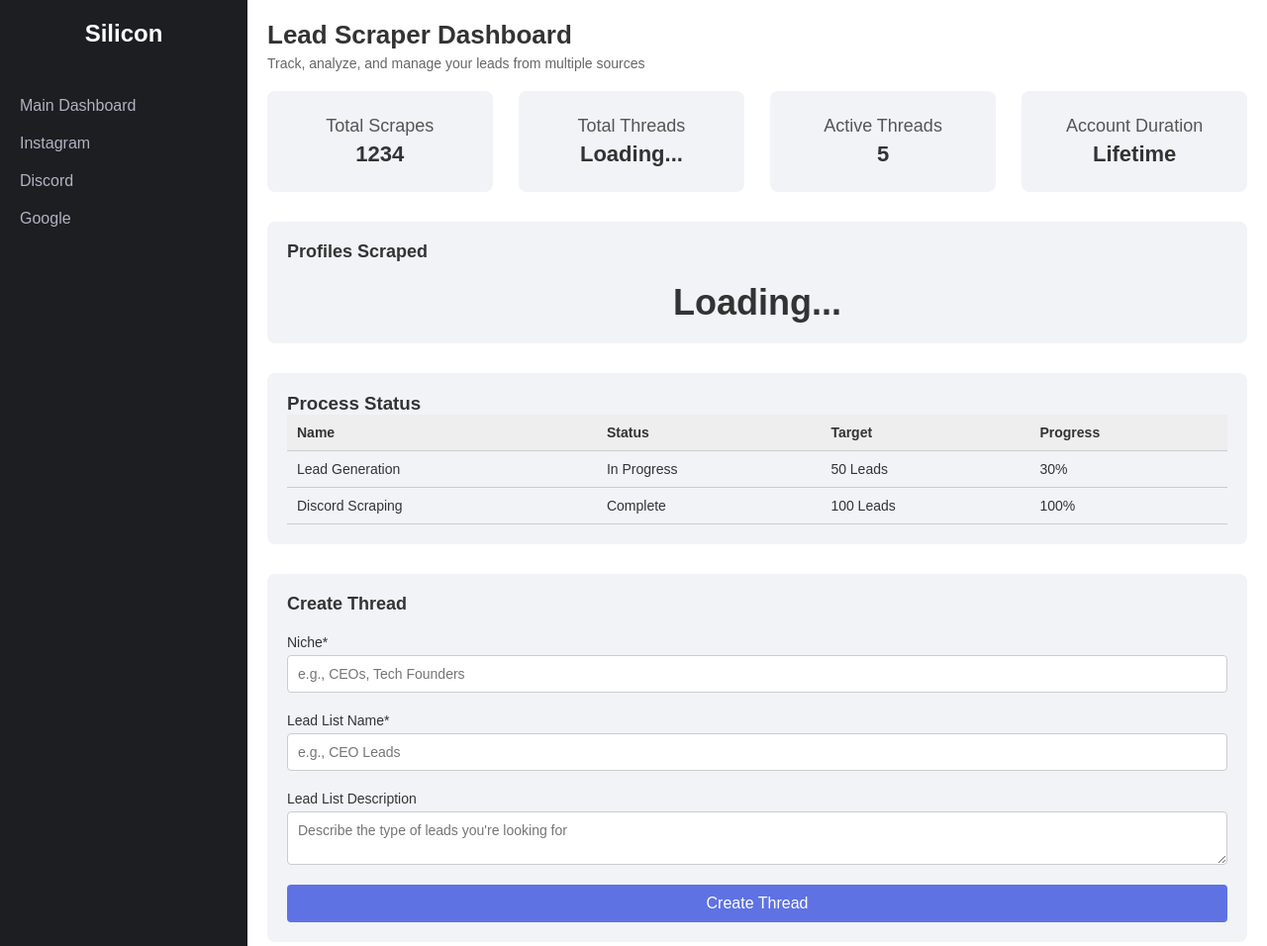
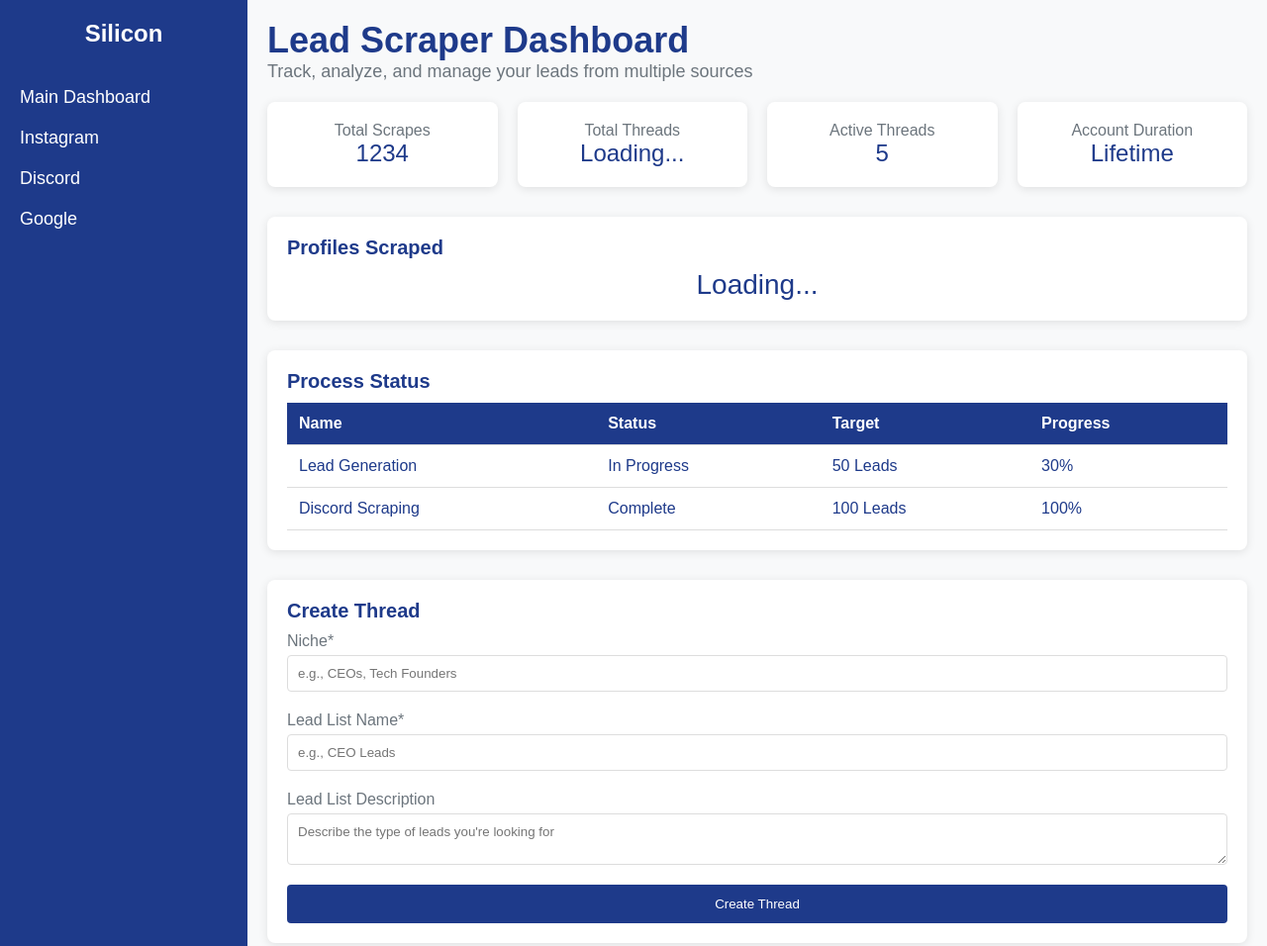
Before and after one commit to Chips-pixel/Siliconleads, a plain HTML site: page index.html in a window 1280 px wide. Shown: the top 956 px of the page at 99% size. Drawn offline with Linux system fonts and the light colour scheme.

Commit message:
Update styles.css

```diff
--- a/styles.css
+++ b/styles.css
@@ -1,4 +1,4 @@
-/* General styles */
+/* General Styles */
 * {
     margin: 0;
     padding: 0;
@@ -7,30 +7,29 @@
 }
 
 body {
-    background-color: #f4f6f9;
-    color: #333;
+    background-color: #f8f9fa;
+    display: flex;
+    min-height: 100vh;
 }
 
 .container {
     display: flex;
-    min-height: 100vh;
+    width: 100%;
 }
 
-/* Sidebar */
+/* Sidebar Styles */
 .sidebar {
+    background-color: #1e3a8a; /* Dark Blue */
+    color: #fff;
     width: 250px;
-    background-color: #1d1e22;
     padding: 20px;
-    display: flex;
-    flex-direction: column;
 }
 
 .sidebar .logo {
-    color: white;
     font-size: 24px;
     font-weight: bold;
+    margin-bottom: 40px;
     text-align: center;
-    margin-bottom: 30px;
 }
 
 .sidebar nav ul {
@@ -38,24 +37,24 @@ body {
 }
 
 .sidebar nav ul li {
-    margin: 20px 0;
+    margin-bottom: 20px;
 }
 
 .sidebar nav ul li a {
-    color: #b0b3c0;
+    color: #fff;
     text-decoration: none;
-    font-size: 16px;
+    font-size: 18px;
+    display: block;
 }
 
 .sidebar nav ul li a:hover {
-    color: #ffffff;
+    color: #ffb703; /* Yellow for hover effect */
 }
 
-/* Main Content */
+/* Main Content Styles */
 .main-content {
-    flex-grow: 1;
+    flex: 1;
     padding: 20px;
-    background-color: #fff;
 }
 
 .header {
@@ -63,69 +62,74 @@ body {
 }
 
 .header h1 {
-    font-size: 26px;
-    margin-bottom: 5px;
+    font-size: 36px;
+    color: #1e3a8a;
 }
 
 .header p {
-    font-size: 14px;
-    color: #666;
+    font-size: 18px;
+    color: #6c757d;
 }
 
 /* Metrics Section */
 .metrics {
     display: flex;
-    justify-content: space-between;
+    gap: 20px;
     margin-bottom: 30px;
 }
 
 .metric-box {
-    width: 23%;
-    background-color: #f1f3f7;
+    flex: 1;
+    background-color: #fff;
     padding: 20px;
+    border-radius: 8px;
+    box-shadow: 0 2px 10px rgba(0, 0, 0, 0.1);
     text-align: center;
-    border-radius: 8px;
 }
 
-.metric-box p {
-    margin: 5px 0;
-    font-size: 18px;
-    color: #555;
+.metric-box p:first-child {
+    font-size: 16px;
+    color: #6c757d;
 }
 
 .metric-box p:last-child {
-    font-size: 22px;
-    font-weight: bold;
-    color: #333;
+    font-size: 24px;
+    color: #1e3a8a;
 }
 
 /* Analytics Section */
 .analytics {
-    background-color: #f1f3f7;
+    background-color: #fff;
     padding: 20px;
     border-radius: 8px;
+    box-shadow: 0 2px 10px rgba(0, 0, 0, 0.1);
     margin-bottom: 30px;
 }
 
 .analytics h3 {
-    margin-bottom: 20px;
-    font-size: 18px;
-    color: #333;
+    font-size: 20px;
+    color: #1e3a8a;
+    margin-bottom: 10px;
 }
 
-.analytics .chart {
+.chart {
+    font-size: 28px;
     text-align: center;
-    font-size: 36px;
-    font-weight: bold;
-    color: #333;
+    color: #1e3a8a;
 }
 
 /* Process Status Section */
 .process-status {
-    background-color: #f1f3f7;
+    background-color: #fff;
     padding: 20px;
     border-radius: 8px;
-    margin-bottom: 30px;
+    box-shadow: 0 2px 10px rgba(0, 0, 0, 0.1);
+}
+
+.process-status h3 {
+    font-size: 20px;
+    color: #1e3a8a;
+    margin-bottom: 10px;
 }
 
 .process-status table {
@@ -133,28 +137,34 @@ body {
     border-collapse: collapse;
 }
 
-.process-status th, .process-status td {
+.process-status table th, .process-status table td {
+    padding: 12px;
     text-align: left;
-    padding: 10px;
-    border-bottom: 1px solid #ccc;
-    font-size: 14px;
+    border-bottom: 1px solid #ddd;
 }
 
-.process-status th {
-    background-color: #eee;
+.process-status table th {
+    background-color: #1e3a8a;
+    color: #fff;
+}
+
+.process-status table td {
+    color: #1e3a8a;
 }
 
 /* Create Thread Section */
 .create-thread {
-    background-color: #f1f3f7;
+    background-color: #fff;
     padding: 20px;
     border-radius: 8px;
+    box-shadow: 0 2px 10px rgba(0, 0, 0, 0.1);
+    margin-top: 30px;
 }
 
 .create-thread h3 {
-    margin-bottom: 20px;
-    font-size: 18px;
-    color: #333;
+    font-size: 20px;
+    color: #1e3a8a;
+    margin-bottom: 10px;
 }
 
 .create-thread form {
@@ -164,40 +174,25 @@ body {
 
 .create-thread label {
     margin-bottom: 5px;
-    font-size: 14px;
-    color: #333;
+    color: #6c757d;
 }
 
 .create-thread input, .create-thread textarea {
     padding: 10px;
     margin-bottom: 20px;
-    border: 1px solid #ccc;
+    border: 1px solid #ddd;
     border-radius: 4px;
-    font-size: 14px;
 }
 
 .create-thread button {
-    padding: 10px;
-    background-color: #5e72e4;
-    color: white;
+    padding: 12px;
+    background-color: #1e3a8a;
+    color: #fff;
     border: none;
     border-radius: 4px;
-    font-size: 16px;
     cursor: pointer;
 }
 
 .create-thread button:hover {
-    background-color: #324cdd;
+    background-color: #ffb703;
 }
-
-/* Responsive adjustments */
-@media (max-width: 768px) {
-    .metrics {
-        flex-direction: column;
-    }
-
-    .metric-box {
-        width: 100%;
-        margin-bottom: 20px;
-    }
-}
```
